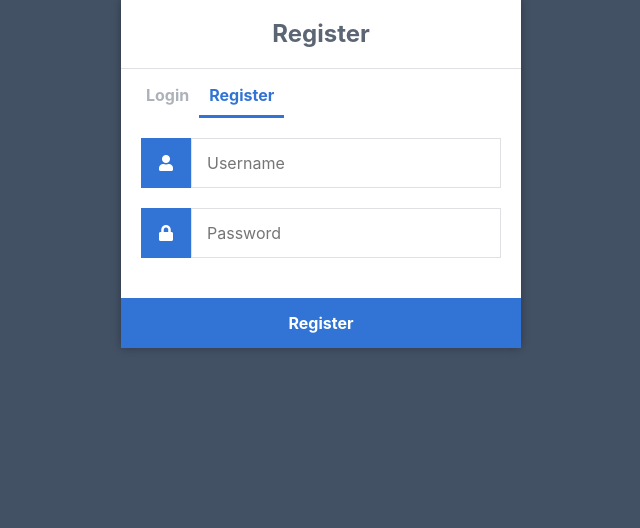
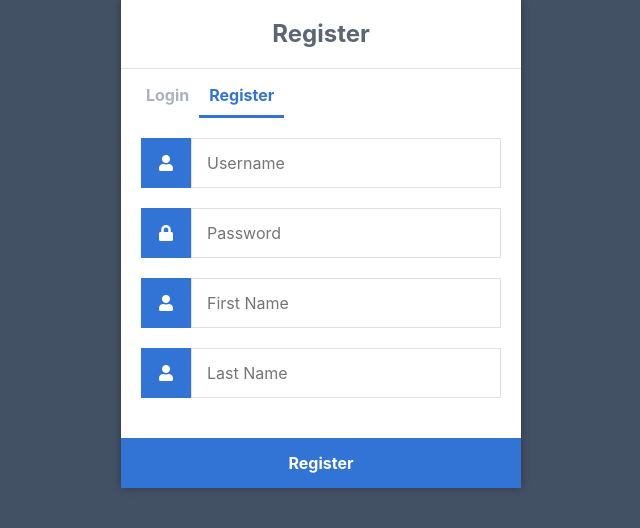
Before and after one commit to marihaahammed/Railways_Management_Website, a Flask app: page /register in a window 1280 px wide. Shown: the part 101-629 px from the top of the page, without its empty margins (319-959 px from the left). Run offline with Flask 2, Linux system fonts and the light colour scheme; some libraries are stand-ins or nearby versions.

Commit message:
hopefully works

```diff
--- a/main.py
+++ b/main.py
@@ -72,10 +72,12 @@ def register():
     # Output message if something goes wrong...
     msg = ''
     # Check if "username", "password" and "email" POST requests exist (user submitted form)
-    if request.method == 'POST' and 'username' in request.form and 'password' in request.form:
+    if request.method == 'POST' and 'username' in request.form and 'password' in request.form and 'first_name' in request.form and 'last_name' in request.form:
         # Create variables for easy access
         username = request.form['username']
         password = request.form['password']
+        firstName = request.form['first_name']
+        lastName = request.form['last_name']
         # Check if account exists using MySQL
         cursor = mysql.connection.cursor(MySQLdb.cursors.DictCursor)
         cursor.execute('SELECT * FROM Users WHERE username = %s', (username,))
@@ -89,7 +91,7 @@ def register():
             msg = 'Please fill out the form!'
         else:
             # Account doesnt exists and the form data is valid, now insert new account into accounts table
-            cursor.execute('INSERT INTO Users VALUES (%s, %s)', (username, password,))
+            cursor.execute('INSERT INTO Users VALUES (%s, %s, %s, %s, Null, 1)', (username, password, firstName, lastName))
             mysql.connection.commit()
             msg = 'You have successfully registered!'
     elif request.method == 'POST':
--- a/templates/register.html
+++ b/templates/register.html
@@ -22,6 +22,14 @@
 					<i class="fas fa-lock"></i>
 				</label>
 				<input type="password" name="password" placeholder="Password" id="password" required>
+				<label for="first_name">
+					<i class="fas fa-user"></i>
+				</label>
+				<input type="text" name="first_name" placeholder="First Name" id="first_name" required>
+				<label for="last_name">
+					<i class="fas fa-user"></i>
+				</label>
+				<input type="text" name="last_name" placeholder="Last Name" id="last_name" required>
 				<div class="msg">{{ msg }}</div>
 				<input type="submit" value="Register">
 			</form>
```
